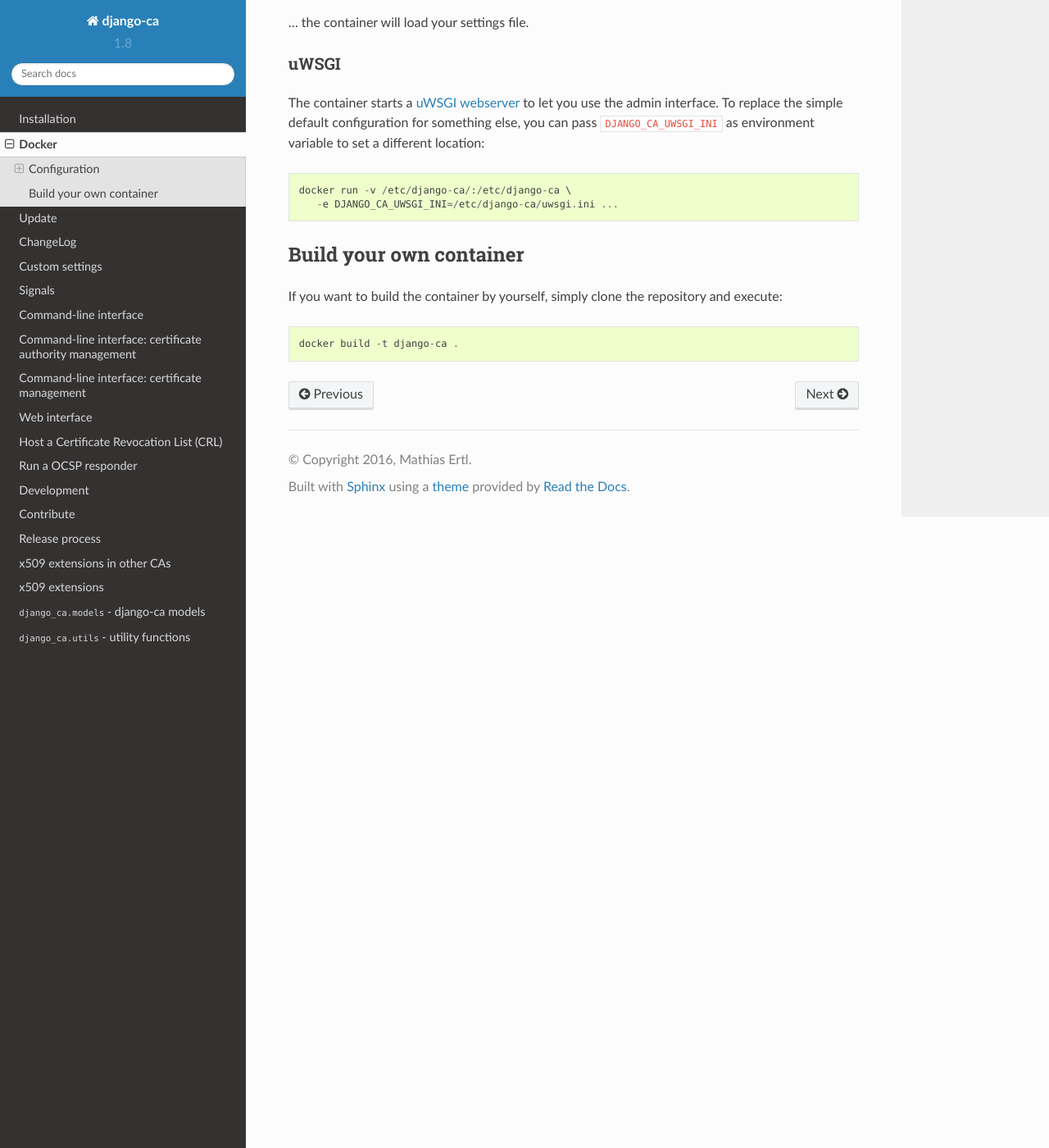
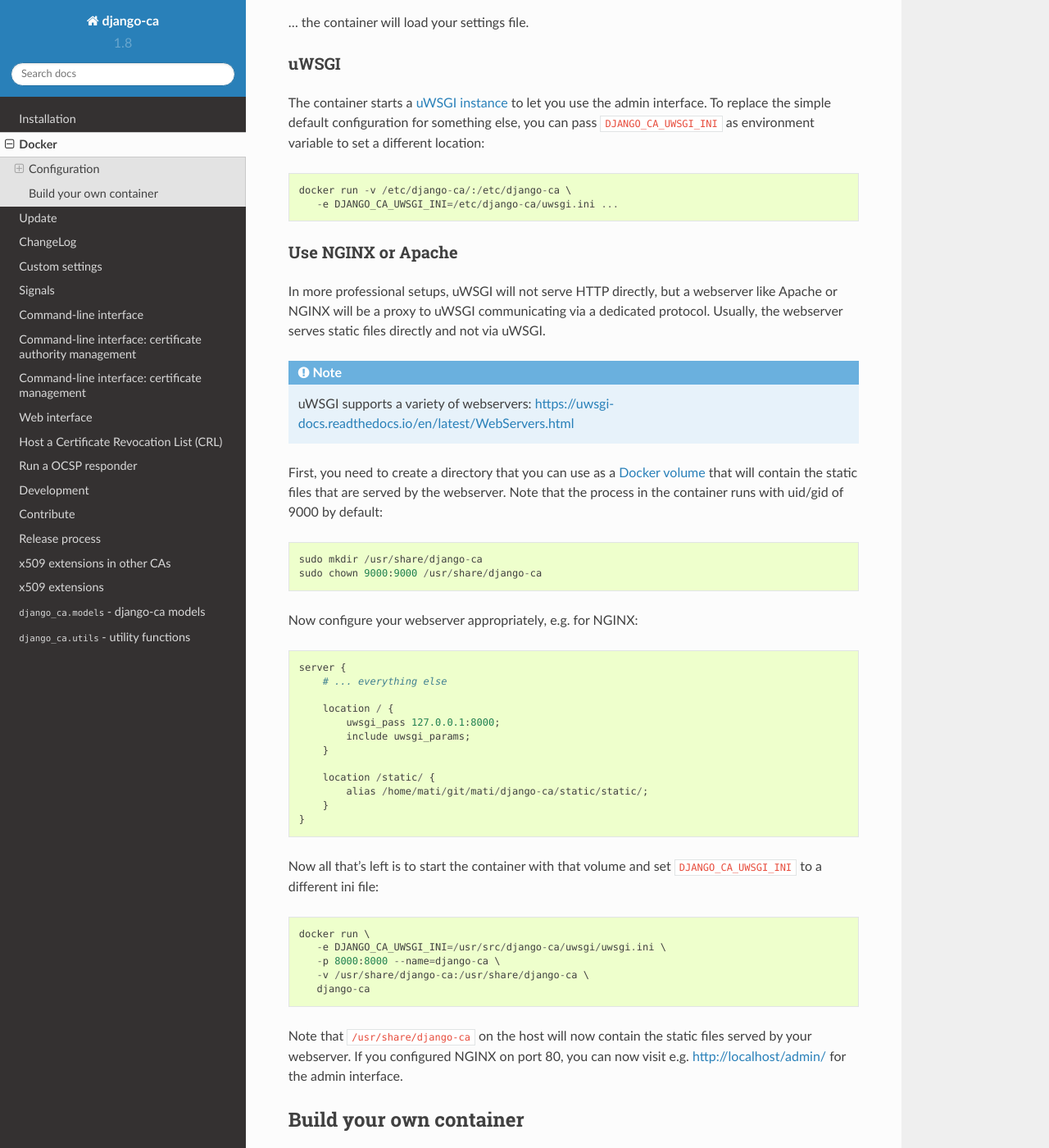
Before and after one commit to mathiasertl/django-ca, a Sphinx documentation site: the page built from docs/source/docker.rst, in a window 1280 px wide and 1400 px high, scrolled down 1137 px. Shown: the whole window at 82% size. Built offline with Sphinx 7.4.7 and the Read the Docs theme 2.0.0, drawn with Linux system fonts in a browser that asks for light colours.

Commit message:
document how to use nginx

```diff
--- a/docs/source/changelog.rst
+++ b/docs/source/changelog.rst
@@ -30,6 +30,7 @@ Docker
 * Base the :doc:`Docker image <docker>` on ``python:3-alpine`` (instead of ``python:3``), yielding a much
   smaller image (~965MB -> ~235MB).
 * Run complete test-suite in a separate build stage when building the image.
+* Create user/group with a predefined uid/gid of 9000 to allow better sharing of containers.
 * Add ``/usr/share/django-ca/`` as named volume, allowing a setup where an external webserver serves static
   files.
 
--- a/docs/source/docker.rst
+++ b/docs/source/docker.rst
@@ -51,12 +51,56 @@ And then start the container with::
 uWSGI
 =====
 
-The container starts a `uWSGI webserver <https://uwsgi-docs.readthedocs.io/>`_ to let you use the admin
+The container starts a `uWSGI instance <https://uwsgi-docs.readthedocs.io/>`_ to let you use the admin
 interface. To replace the simple default configuration for something else, you can pass
 ``DJANGO_CA_UWSGI_INI`` as environment variable to set a different location::
 
    docker run -v /etc/django-ca/:/etc/django-ca \
       -e DJANGO_CA_UWSGI_INI=/etc/django-ca/uwsgi.ini ...
+
+Use NGINX or Apache
+===================
+
+In more professional setups, uWSGI will not serve HTTP directly, but a webserver like Apache or NGINX will
+be a proxy to uWSGI communicating via a dedicated protocol. Usually, the webserver serves static files
+directly and not via uWSGI.
+
+.. NOTE:: uWSGI supports a variety of webservers: https://uwsgi-docs.readthedocs.io/en/latest/WebServers.html
+
+First, you need to create a directory that you can use as a `Docker volume
+<https://docs.docker.com/storage/volumes/>`_ that will contain the static files that are served by the
+webserver.  Note that the process in the container runs with uid/gid of 9000 by default::
+
+   sudo mkdir /usr/share/django-ca
+   sudo chown 9000:9000 /usr/share/django-ca
+
+Now configure your webserver appropriately, e.g. for NGINX::
+
+   server {
+       # ... everything else
+
+       location / {
+           uwsgi_pass 127.0.0.1:8000;
+           include uwsgi_params;
+       }
+
+       location /static/ {
+           alias /home/mati/git/mati/django-ca/static/static/;
+       }
+   }
+
+
+Now all that's left is to start the container with that volume and set ``DJANGO_CA_UWSGI_INI`` to a different
+ini file::
+
+   docker run \
+      -e DJANGO_CA_UWSGI_INI=/usr/src/django-ca/uwsgi/uwsgi.ini \
+      -p 8000:8000 --name=django-ca \
+      -v /usr/share/django-ca:/usr/share/django-ca \
+      django-ca
+
+Note that ``/usr/share/django-ca`` on the host will now contain the static files served by your webserver. If
+you configured NGINX on port 80, you can now visit e.g. http://localhost/admin/ for the admin interface.
 
 ************************
 Build your own container
```
Also changed, not shown: 1 other file.
